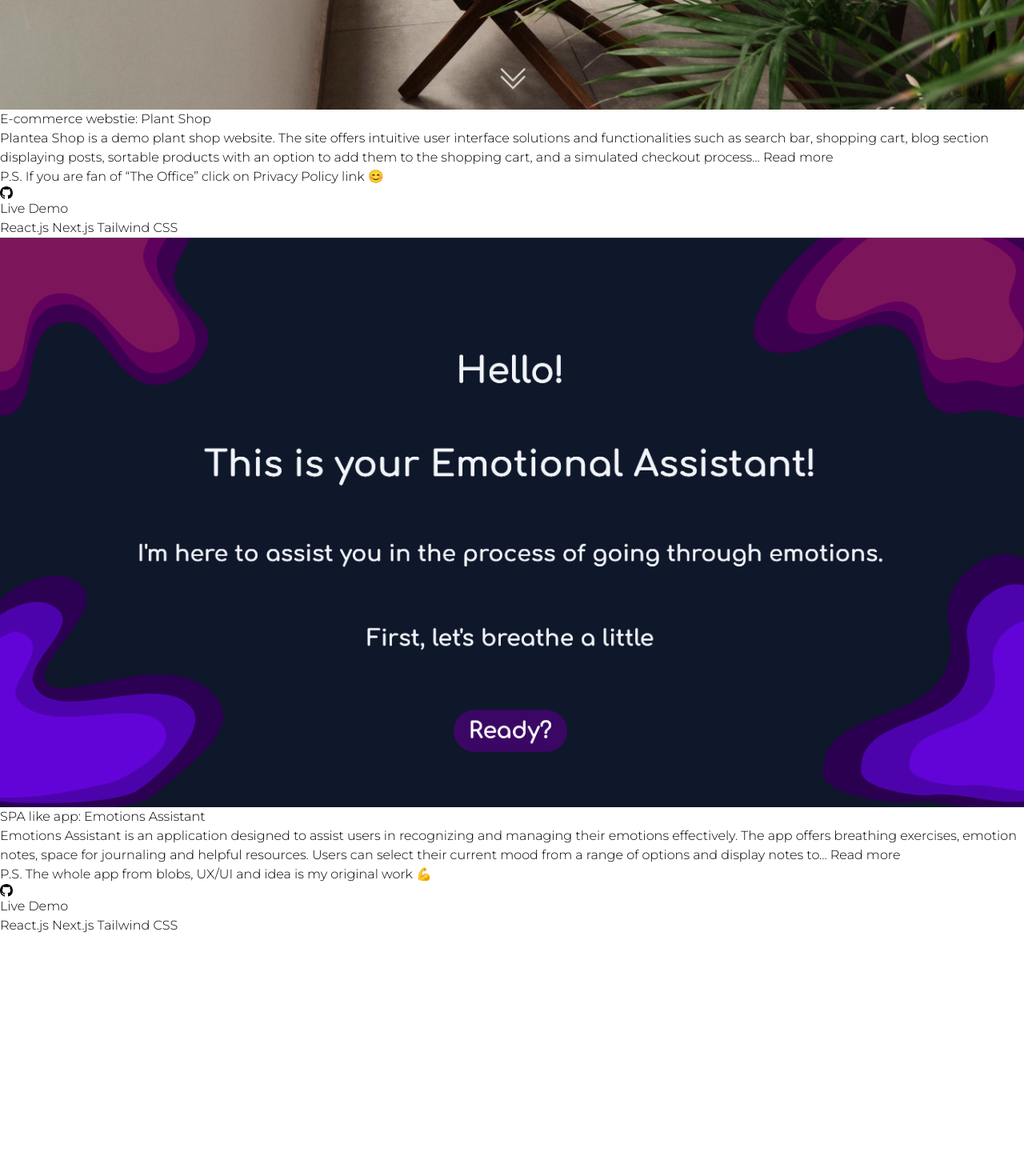
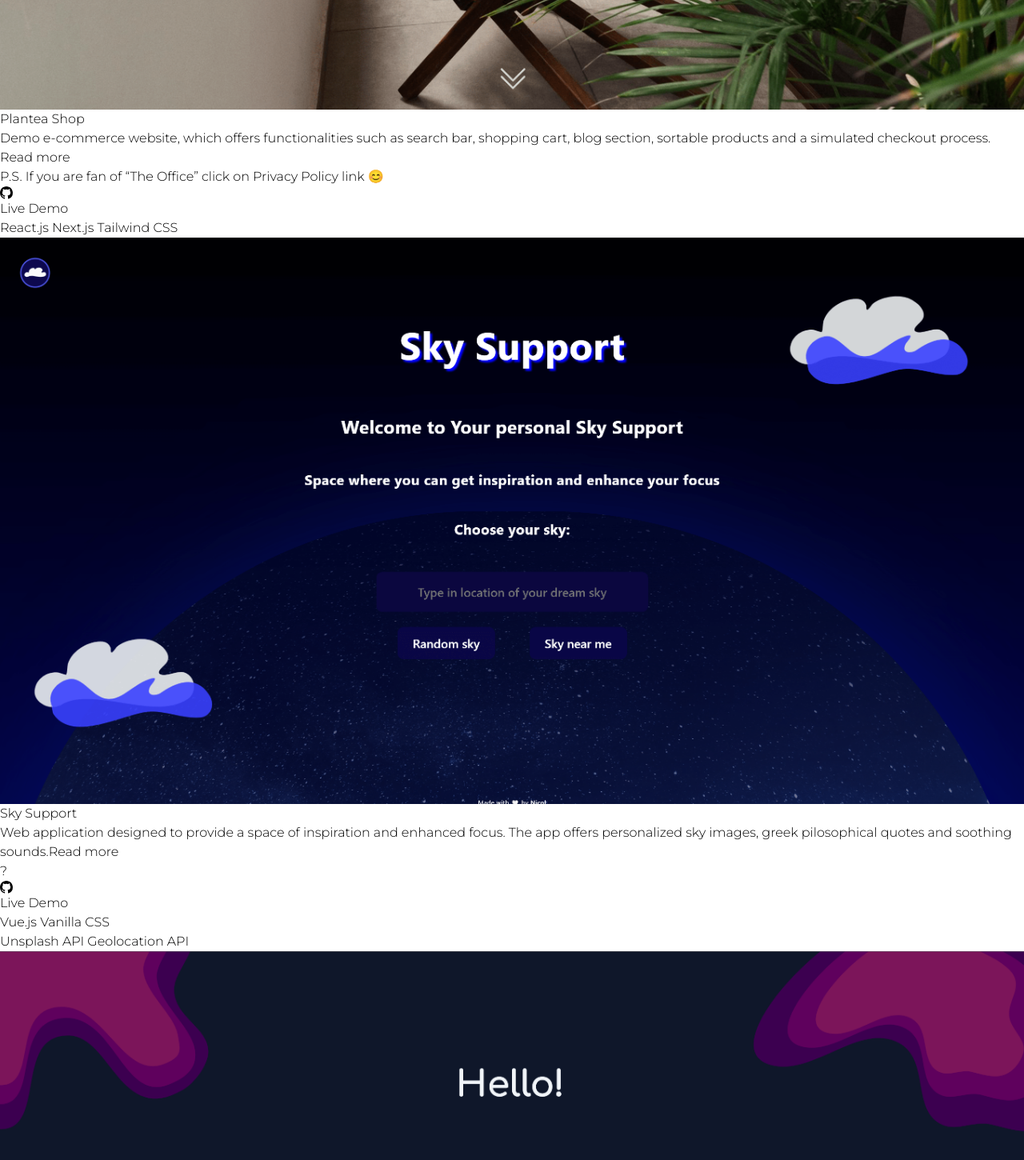
Before and after one commit to NanaNiki/Portfolio, a Next.js app: page / in a window 1280 px wide. Shown: the part 1330-2780 px from the top of the page at 80% size. Built offline with nearby package versions, Linux system fonts and the light colour scheme.

Commit message:
"project section wip"

```diff
--- a/app/components/EmotionAsProject.js
+++ b/app/components/EmotionAsProject.js
@@ -2,27 +2,26 @@ import { BsGithub } from "react-icons/bs";
 
 export default function EmotionAssistant({ setShowPopUp, setSelectedPopUp }) {
   return (
-    <div className="animated-item slide-in z-10 m-2 flex w-full flex-col justify-between rounded-3xl bg-gray-300 p-4 shadow-lg shadow-slate-500 delay-300 dark:bg-transparent dark:shadow-gray-600">
+    <div className="animated-item slide-in z-10 m-2 w-full grid grid-cols-3 justify-between rounded-3xl bg-gray-300 p-4 shadow-lg shadow-slate-500 delay-300 dark:bg-transparent dark:shadow-gray-600">
       <img
         src="images/emotions.png"
         alt="SPA like app image"
         className="mx-auto h-[194px] w-11/12 rounded-3xl object-cover"
       />
-      <h2 className="my-2 w-11/12 text-lg font-bold text-slate-900 dark:text-white">
-        SPA like app: Emotions Assistant
+      <div className="flex flex-col ms-4">
+      <h2 className="mb-2 w-11/12 text-lg font-bold text-slate-900 dark:text-white">
+        Emotions Assistant
       </h2>
       <p className="p-2 text-justify text-xs text-gray-700 dark:text-slate-300 sm:text-sm md:text-base">
-        Emotions Assistant is an application designed to assist users in
-        recognizing and managing their emotions effectively. The app offers
-        breathing exercises, emotion notes, space for journaling and helpful
-        resources. Users can select their current mood from a range of options
-        and display notes to...{" "}
+        SPA designed to assist users in process of emotional integration. The app offers
+        breathing exercises, space for journaling and helpful
+        resources.
         <button
           onClick={() => {
             setShowPopUp(true);
             setSelectedPopUp(2);
           }}
-          className="my-auto rounded-full bg-transparent px-1.5 py-1 text-xs font-semibold text-slate-900 shadow-none hover:text-gray-600 hover:shadow-md dark:text-white dark:hover:text-gray-300 dark:hover:shadow-gray-600 sm:text-base "
+          className="my-auto rounded-full bg-transparent px-1.5 py-1 mx-1 text-xs font-semibold text-slate-900 shadow-none hover:text-gray-600 hover:shadow-md dark:text-white dark:hover:text-gray-300 dark:hover:shadow-gray-600 sm:text-base "
         >
           Read more
         </button>
@@ -30,15 +29,16 @@ export default function EmotionAssistant({ setShowPopUp, setSelectedPopUp }) {
       <p className="p-2 text-justify text-xs text-gray-700 dark:text-slate-300 sm:text-sm md:text-base">
         P.S. The whole app from blobs, UX/UI and idea is my original work 💪
       </p>
-      <div className="mt-3 flex flex-row-reverse justify-between p-2">
-        <div className="flex flex-row justify-end">
+      </div>
+      <div className="flex flex-col-reverse justify-evenly">
+        <div className="flex flex-row justify-center">
           <a
             href="https://github.com/NanaNiki/Emotions-Assistant"
             target="_blank"
             className="my-auto"
             aria-label="Go to GitHub repository"
           >
-            <BsGithub className="mx-2 rounded-full text-2xl text-slate-900 hover:text-blue-700 hover:shadow-lg dark:text-white dark:hover:text-blue-700 sm:mt-1" />
+            <BsGithub className="mx-3 rounded-full text-3xl text-slate-900 hover:text-blue-700 hover:shadow-lg dark:text-white dark:hover:text-blue-700" />
           </a>
           <a
             href="https://emotions-assistant.netlify.app/"
@@ -51,7 +51,7 @@ export default function EmotionAssistant({ setShowPopUp, setSelectedPopUp }) {
             </button>
           </a>
         </div>
-        <span className="my-auto lg:mt-2 text-xs font-semibold text-gray-700 dark:text-white sm:text-base md:mt-0">
+        <span className="lg:mt-2 text-xs font-semibold text-gray-700 dark:text-white sm:text-base md:mt-0">
           React.js Next.js Tailwind CSS
         </span>
       </div>
--- a/app/components/PlanteaProject.js
+++ b/app/components/PlanteaProject.js
@@ -2,27 +2,26 @@ import { BsGithub } from "react-icons/bs";
 
 export default function PlanteaShop({ setShowPopUp, setSelectedPopUp }) {
   return (
-    <div className="animated-item slide-in z-10 m-2 flex w-full flex-col justify-between rounded-3xl bg-gray-300 p-4 shadow-lg shadow-slate-500 delay-500 dark:bg-transparent dark:shadow-gray-600">
+    <div className="animated-item slide-in z-10 m-2 w-full grid grid-cols-3 justify-between rounded-3xl bg-gray-300 p-4 shadow-lg shadow-slate-500 delay-500 dark:bg-transparent dark:shadow-gray-600">
       <img
         src="images/plantea.png"
         alt="E-commerce website image"
-        className="mx-auto h-[194px] w-11/12 rounded-3xl object-cover"
+        className="m-auto h-[194px] w-11/12 rounded-3xl object-cover"
       />
-      <h2 className="my-2 w-11/12 text-lg font-bold text-slate-900 dark:text-white">
-        E-commerce webstie: Plant Shop
+      <div className="flex flex-col justify-center ms-4">
+        <h2 className="mb-2 text-lg font-bold text-slate-900 dark:text-white">
+          Plantea Shop
         </h2>
         <p className="p-2 text-justify text-xs text-gray-700 dark:text-slate-300 sm:text-sm md:text-base">
-        Plantea Shop is a demo plant shop website. The site offers intuitive
-        user interface solutions and functionalities such as search bar,
-        shopping cart, blog section displaying posts, sortable products with an
-        option to add them to the shopping cart, and a simulated checkout
-        process...{" "}
+          Demo e-commerce website, which offers functionalities such as search
+          bar, shopping cart, blog section, sortable products and a simulated
+          checkout process.
           <button
             onClick={() => {
               setShowPopUp(true);
               setSelectedPopUp(1);
             }}
-          className="my-auto rounded-full bg-transparent px-1.5 py-1 text-xs font-semibold text-slate-900 shadow-none hover:text-gray-600 hover:shadow-md dark:text-white dark:hover:text-gray-300 dark:hover:shadow-gray-600 sm:text-base"
+            className="my-auto rounded-full bg-transparent px-1.5 py-1 mx-1 text-xs font-semibold text-slate-900 shadow-none hover:text-gray-600 hover:shadow-md dark:text-white dark:hover:text-gray-300 dark:hover:shadow-gray-600 sm:text-base"
           >
             Read more
           </button>
@@ -30,15 +29,16 @@ export default function PlanteaShop({ setShowPopUp, setSelectedPopUp }) {
         <p className="p-2 text-justify text-xs text-gray-700 dark:text-slate-300 sm:text-sm md:text-base">
           P.S. If you are fan of “The Office” click on Privacy Policy link 😊
         </p>
-      <div className="mt-3 flex flex-row-reverse p-2">
-        <div className="flex flex-row justify-end">
+      </div>
+        <div className="flex flex-col-reverse justify-evenly">
+          <div className="flex flex-row justify-center">
             <a
               href="https://github.com/NanaNiki/E-commerce"
               target="_blank"
               className="my-auto"
               aria-label="Go to GitHub repository"
             >
-            <BsGithub className="mx-2 my-auto rounded-full text-2xl text-slate-900 hover:text-blue-700 hover:shadow-lg dark:text-white dark:hover:text-blue-700 sm:mt-1" />
+              <BsGithub className="mx-3 my-auto rounded-full text-3xl text-slate-900 hover:text-blue-700 hover:shadow-lg dark:text-white dark:hover:text-blue-700" />
             </a>
             <a
               href="https://plantea-shop.netlify.app/"
@@ -51,7 +51,7 @@ export default function PlanteaShop({ setShowPopUp, setSelectedPopUp }) {
               </button>
             </a>
           </div>
-        <span className="my-auto lg:mt-2 text-xs font-semibold text-gray-700 dark:text-white sm:text-base md:mt-0">
+          <span className="lg:mt-2 text-xs font-semibold text-gray-700 dark:text-white sm:text-base md:mt-0">
             React.js Next.js Tailwind CSS
           </span>
         </div>
--- a/app/components/PopUp.js
+++ b/app/components/PopUp.js
@@ -15,13 +15,23 @@ const projectinfo = [
   },
   {
     id: 2,
-    name: "SPA like App",
+    name: "SPA",
     text1:
-      "Emotions Assistant is a SPA like, web application designed to assist users in recognizing and managing their emotions effectively. The app offers a guided step by step process of emotional integration by breathing exercises, emotion notes, space for journaling and helpful resources. Users can select their current mood from a range of options and display notes to provide further context and better understanding. The emotion journal feature provides a platform for users to express and reflect on their emotions, either by free flow of thoughts or prompt with helpful question. In the final step user can get their report of their process in PDF form.",
+      "Emotions Assistant is a SPA, web application designed to assist users in recognizing and managing their emotions effectively. The app offers a guided step by step process of emotional integration by breathing exercises, emotion notes, space for journaling and helpful resources. Users can select their current mood from a range of options and display notes to provide further context and better understanding. The emotion journal feature provides a platform for users to express and reflect on their emotions, either by free flow of thoughts or prompt with helpful question. In the final step user can get their report of their process in PDF form.",
     text2:
       " My goal with Emotions Assistant app was to empower users in managing their emotions, providing them with tools and resources to cultivate emotional well-being and self-care. Even though the Emotion Assistant app is simpler than E-commerce website, the process of building this from idea to product was more time-consuming, and required much more decision making.",
     demo: "https://emotions-assistant.netlify.app/",
     github: "https://github.com/NanaNiki/Emotions-Assistant",
+  },
+  {
+    id: 3,
+    name: "Sky Support",
+    text1:
+      "Sky Support, web application designed to assist users in recognizing and managing their emotions effectively. The app offers a guided step by step process of emotional integration by breathing exercises, emotion notes, space for journaling and helpful resources. Users can select their current mood from a range of options and display notes to provide further context and better understanding. The emotion journal feature provides a platform for users to express and reflect on their emotions, either by free flow of thoughts or prompt with helpful question. In the final step user can get their report of their process in PDF form.",
+    text2:
+      " My goal with Emotions Assistant app was to empower users in managing their emotions, providing them with tools and resources to cultivate emotional well-being and self-care. Even though the Emotion Assistant app is simpler than E-commerce website, the process of building this from idea to product was more time-consuming, and required much more decision making.",
+    demo: "https://skysupport.netlify.app/",
+    github: "https://github.com/NanaNiki/Sky-Support",
   },
 ];
 
--- a/app/components/Projects.js
+++ b/app/components/Projects.js
@@ -1,6 +1,7 @@
 import { useState, useEffect } from "react";
 import PlanteaShop from "./PlanteaProject";
 import EmotionAssistant from "./EmotionAsProject";
+import SkySupport from "./SkySupProject";
 import FCCProjects from "./fCCProjects";
 import { observeScroll } from "../page";
 
@@ -33,12 +34,15 @@ export default function Projects({ setShowPopUp, setSelectedPopUp }) {
       <h1 className="animated-item fade-in z-50 text-center text-lg font-bold delay-100 dark:text-white dark:text-opacity-80 lg:mt-12 lg:text-3xl">
         Projects
       </h1>
-      <div className="my-auto flex flex-row flex-wrap pb-4 pt-14 md:flex-nowrap">
+      <div className="my-auto grid grid-col-1 pb-4 pt-14 md:flex-nowrap">
         <PlanteaShop
           setShowPopUp={setShowPopUp}
           setSelectedPopUp={setSelectedPopUp}
         />
-        <EmotionAssistant
+         <SkySupport setShowPopUp={setShowPopUp}
+          setSelectedPopUp={setSelectedPopUp}
+        />
+         <EmotionAssistant
           setShowPopUp={setShowPopUp}
           setSelectedPopUp={setSelectedPopUp}
         />
--- a/app/components/SkySupProject.js
+++ b/app/components/SkySupProject.js
@@ -0,0 +1,59 @@
+import { BsGithub } from "react-icons/bs";
+
+export default function SkySupport({ setShowPopUp, setSelectedPopUp }) {
+  return (
+    <div className="animated-item slide-in z-10 m-2 w-full grid grid-cols-3 justify-between rounded-3xl bg-gray-300 p-4 shadow-lg shadow-slate-500 delay-300 dark:bg-transparent dark:shadow-gray-600">
+      <img
+        src="images/skysup.png"
+        alt="SPA like app image"
+        className="mx-auto h-[194px] w-11/12 rounded-3xl object-cover"
+      />
+      <div className="flex flex-col ms-4">
+      <h2 className="mb-2 w-11/12 text-lg font-bold text-slate-900 dark:text-white">
+        Sky Support
+      </h2>
+      <p className="p-2 text-justify text-xs text-gray-700 dark:text-slate-300 sm:text-sm md:text-base">
+        Web application designed to provide a space of inspiration and enhanced focus.
+        The app offers personalized sky images, greek pilosophical quotes and soothing sounds.
+        <button
+          onClick={() => {
+            setShowPopUp(true);
+            setSelectedPopUp(3);
+          }}
+          className="my-auto rounded-full bg-transparent px-1.5 py-1 mx-1 text-xs font-semibold text-slate-900 shadow-none hover:text-gray-600 hover:shadow-md dark:text-white dark:hover:text-gray-300 dark:hover:shadow-gray-600 sm:text-base "
+        >
+          Read more
+        </button>
+      </p>
+      <p className="p-2 text-justify text-xs text-gray-700 dark:text-slate-300 sm:text-sm md:text-base">
+        ?
+      </p>
+      </div>
+      <div className="flex flex-col-reverse justify-evenly">
+        <div className="flex flex-row justify-center">
+          <a
+            href="https://github.com/NanaNiki/Sky-Support"
+            target="_blank"
+            className="my-auto"
+            aria-label="Go to GitHub repository"
+          >
+            <BsGithub className="mx-3 rounded-full text-3xl text-slate-900 hover:text-blue-700 hover:shadow-lg dark:text-white dark:hover:text-blue-700" />
+          </a>
+          <a
+            href="https://skysupport.netlify.app/"
+            target="_blank"
+            className="my-auto"
+            aria-label="Go to Sky Support App"
+          >
+            <button className="my-auto rounded-full bg-gradient-to-t from-slate-100 to-slate-200 px-5 py-0.5 text-xs font-semibold text-slate-900 shadow-md hover:text-blue-700 hover:shadow-md hover:shadow-blue-700  sm:text-base md:px-1.5 md:py-1 ">
+              Live Demo
+            </button>
+          </a>
+        </div>
+        <span className="lg:mt-2 text-xs font-semibold text-gray-700 dark:text-white sm:text-base md:mt-0">
+          Vue.js Vanilla CSS <br></br> Unsplash API Geolocation API
+        </span>
+      </div>
+    </div>
+  );
+}
--- a/app/page.js
+++ b/app/page.js
@@ -42,8 +42,8 @@ export default function Home() {
           setShowPopUp={setShowPopUp}
           setSelectedPopUp={setSelectedPopUp}
         />
-        <DynamicAbout />
-        <DynamicContact />
+        {/* <DynamicAbout />
+        <DynamicContact /> */}
       </main>
       {showPopUp && (
         <DynamicPopUp
```
Also changed, not shown: app/components/fCCProjects.js (+10 -8 lines), public/images/skysup.png (added), 1 other file (tests, documents, lock files or other folders). Lines whose indentation alone changed are shown as unchanged.
